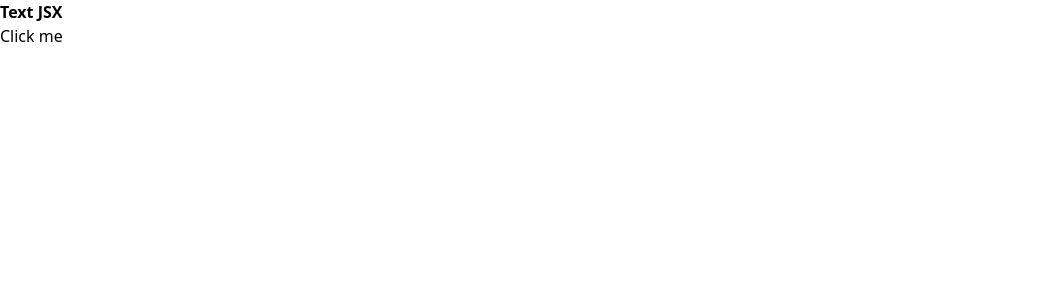
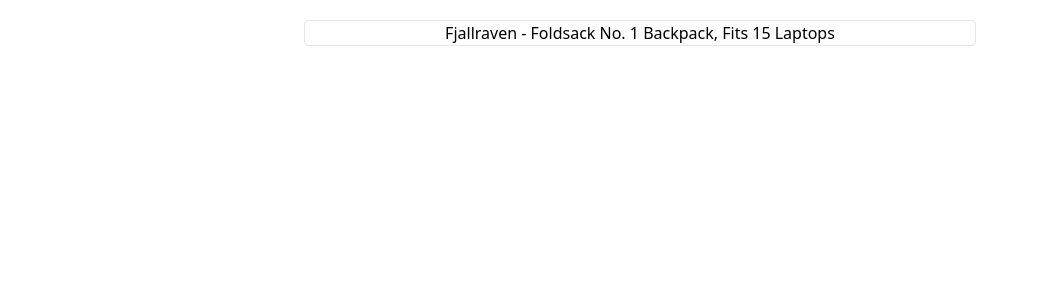
Before and after one commit to puncoviy/js-min-app, a React (Create React App) app: page / in a window 1280 px wide. Shown: the top 300 px of the page, without its empty margins (0-1039 px from the left). Built offline with nearby package versions, Linux system fonts and the light colour scheme; the HTML template or start-up script is replaced by a standard one.

Commit message:
feat: add data, add ts interface

```diff
--- a/src/App.tsx
+++ b/src/App.tsx
@@ -1,15 +1,35 @@
-import React, {createElement as e} from 'react';
+import React, { createElement as e, useState } from 'react';
+import { Product } from './components/Product';
+import { products } from './data/products';
 
-function App() {
+{/* <h1 className="font-bold" key='1'>Text in JSX {count}</h1>
+            <button className="py-2 px-4 border"
+                onClick={() => setCount(count + 1)}
+            >Click me</button> */}
+
 //   return (
 //     <h1>Hello React</h1>
 //   );
 
-    return e('div', {className: 'container'}, [
-        e('h1', {className: 'font-bold'}, 'Text JSX'),
-        e('button', {className: ''}, 'Click me')
-    ])
+// const [count, setCount] = useState(0)
 
+// return e('div', {className: 'container'}, [
+//     e('h1', {className: 'font-bold', key: 1}, `Text JSX ${count}`),
+//     e('button', {
+//         className: 'py-2 px-4 border',
+//         key: 2,
+//         onClick: () => setCount(count + 1)
+//     }, 'Click me')
+// ])
+
+function App() {
+    const [count, setCount] = useState(0)
+
+    return (
+        <div className="container mx-auto max-w-2xl pt-5">
+            <Product product={products[0]} />
+        </div>
+    )
 }
 
 export default App;
--- /dev/null
+++ b/src/components/Product.tsx
@@ -0,0 +1,15 @@
+import React from 'react'
+import { IProduct } from '../models'
+
+interface ProductProps {
+    product: IProduct
+}
+
+export function Product(props: ProductProps) {
+    props.product.rating.count
+  return (
+    <div
+        className='border py2 px4 rounded flex flex-col items-center mb-2'
+    >{props.product.title}</div>
+  )
+}
--- /dev/null
+++ b/src/data/products.tsx
@@ -0,0 +1,16 @@
+import { IProduct } from "../models";
+
+export const products: IProduct[] = [
+    {
+        "id": 1,
+        "title": "Fjallraven - Foldsack No. 1 Backpack, Fits 15 Laptops",
+        "price": 109.95,
+        "description": "Your perfect pack for everyday use and walks in the forest. Stash your laptop (up to 15 inches) in the padded sleeve, your everyday",
+        "category": "men's clothing",
+        "image": "https://fakestoreapi.com/img/81fPKd-2AYL._AC_SL1500_.jpg",
+        "rating": {
+            "rate": 3.9,
+            "count": 120
+        }
+    }
+]
--- /dev/null
+++ b/src/models.ts
@@ -0,0 +1,12 @@
+export interface IProduct {
+    id: number
+    title: string
+    price: number
+    description: string
+    category: string
+    image: string
+    rating: {
+        rate: number
+        count: number
+    }
+}
```
